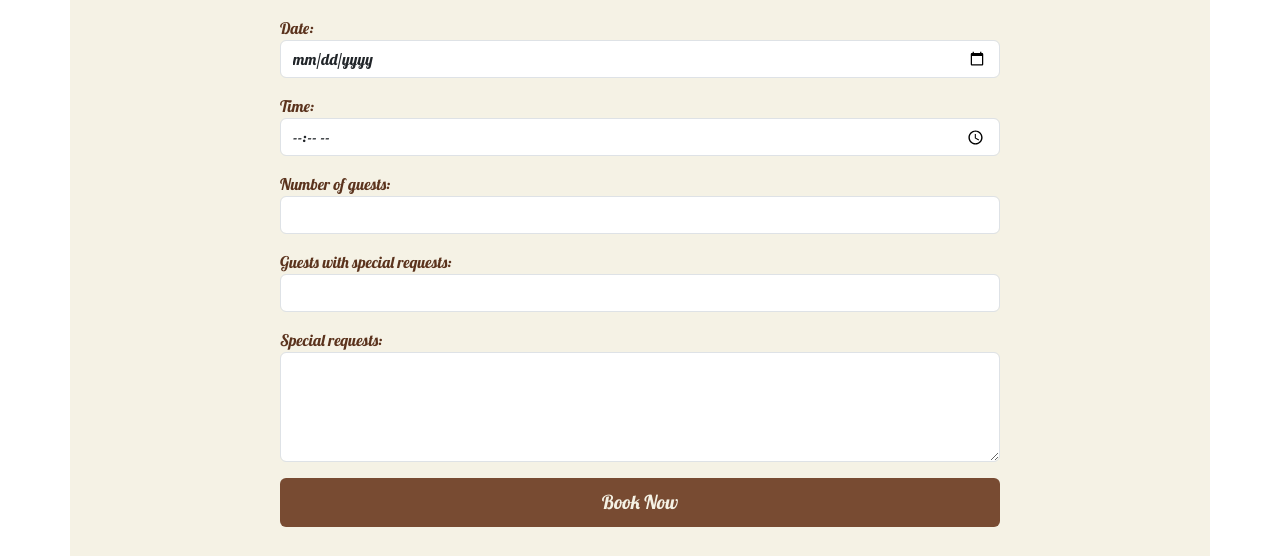
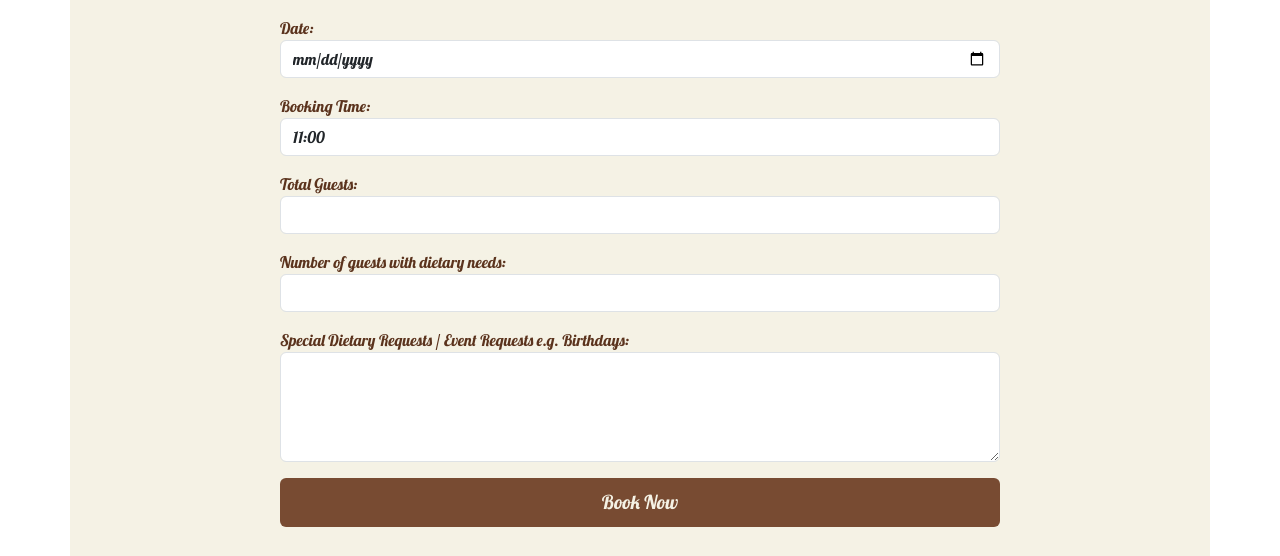
Before and after one commit to Mickyreegs/the_bakers_cottage, a Django app: page /bookings/ in a window 1280 px wide. Shown: the part 774-1330 px from the top of the page. Run offline with Django 4.2, Linux system fonts and the light colour scheme; data that the repository does not hold is empty; parts of the project's set-up code (start-up, migrations or seed data) failed here and were passed over; some libraries are stand-ins or nearby versions.

Commit message:
Fix up bookings form so validation occurs correctly

```diff
--- a/bookings/forms.py
+++ b/bookings/forms.py
@@ -5,6 +5,13 @@ from .models import Booking
 class BookingForm(forms.ModelForm):
     guest_name = forms.CharField(required=False, label="Guest Name (if not logged in)")
     guest_email = forms.EmailField(required=False, label="Guest Email (if not logged in)")
+    time = forms.ChoiceField(
+        choices=[(f"{h:02d}:{m:02d}", f"{h:02d}:{m:02d}") for h in range(11, 17) for m in [0, 15, 30, 45]],
+        required=True,
+        label="Booking Time",
+        widget=forms.Select(attrs={"class": "form-control"})
+    )
+
 
     def __init__(self, *args, **kwargs):
         user = kwargs.pop('user', None)
@@ -27,10 +34,15 @@ class BookingForm(forms.ModelForm):
             'guests_with_special_requests',
             'special_requests'
             ]
+        labels = {
+            "number_of_guests": "Total Guests",
+            "guests_with_special_requests": "Number of guests with dietary needs",
+            "special_requests": "Special Dietary Requests / Event Requests e.g. Birthdays",
+        }
         widgets = {
             'package': forms.Select(attrs={"class": "form-control"}),
-            'date': forms.DateInput(attrs={"type": "date", "class": "form-control"}),
-            'time': forms.TimeInput(attrs={"type": "time", "class": "form-control"}),
+            'date': forms.DateInput(attrs={"type": "date", "class": "form-control", "min": now().date()}),
+            'time': forms.Select(attrs={"class": "form-control"}),
             'number_of_guests': forms.NumberInput(attrs={"class": "form-control"}),
             'guests_with_special_requests': forms.NumberInput(attrs={"class": "form-control"}),
             'special_requests': forms.Textarea(attrs={"class": "form-control", "rows": 4}),
@@ -53,23 +65,25 @@ class BookingForm(forms.ModelForm):
         return time
 
 
-    def clean_guests_with_special_requests(self):
-        special_request_guests = self.cleaned_data.get("guests_with_special_requests", 0)
-        total_guests = self.cleaned_data.get("number_of_guests", 1)
-
-        if special_request_guests and special_request_guests > total_guests:
-            raise forms.ValidationError("Number of guests with special requests cannot exceed the total number of guests.")
-
-        return special_request_guests
-
-
     def clean(self):
         cleaned_data = super().clean()
         guest_name = cleaned_data.get("guest_name")
         guest_email = cleaned_data.get("guest_email")
         customer = self.instance.customer
+        special_request_guests = cleaned_data.get("guests_with_special_requests") or 0
+        total_guests = cleaned_data.get("number_of_guests") or 1
 
-        if not customer and (not guest_name or not guest_email):
-            raise forms.ValidationError("Guest bookings require both a name and an email.")
+        if not customer:
+            if not guest_name:
+                self.add_error("guest_name", "Guest bookings require a name.")
+            if not guest_email:
+                self.add_error("guest_email", "Guest bookings require an email.")
+
+        if special_request_guests > total_guests:
+            self.add_error(
+                "guests_with_special_requests",
+                "The number of guests with special requests cannot exceed the total number of guests."
+            )
+
 
         return cleaned_data
--- a/bookings/templates/bookings/bookings.html
+++ b/bookings/templates/bookings/bookings.html
@@ -50,7 +50,18 @@
                             </div>
                         {% endfor %}
                     {% endif %}
-
+                    {% if form.errors %}
+                        <div class="alert alert-danger">
+                            <strong>Oops! Something went wrong:</strong>
+                            <ul>
+                                {% for field, errors in form.errors.items %}
+                                    {% for error in errors %}
+                                        <li>{{ error }}</li>
+                                    {% endfor %}
+                                {% endfor %}
+                            </ul>
+                        </div>
+                    {% endif %}
                     <form method="POST" id="booking-form" class="w-100">
                         {% csrf_token %}
                         {{ form.as_p }}
--- a/bookings/views.py
+++ b/bookings/views.py
@@ -16,21 +16,15 @@ def bookings(request):
         form = BookingForm(request.POST, user=request.user)
         if form.is_valid():
             booking = form.save(commit=False)
+            booking.customer = request.user if request.user.is_authenticated else None
 
-            if request.user.is_authenticated:
-                booking.customer = request.user
-            else:
-                if not booking.guest_name or not booking.guest_email:
-                    messages.error(request, "Guest bookings require both a name and an email.")
-                    return render(request, "bookings/bookings.html", {"packages": packages, "bookings": bookings, "form": form})
             try:
-                booking.full_clean()
                 booking.save()
                 messages.success(request, "Your booking was successful! See you soon!")
                 return redirect(reverse("bookings"))
             except ValidationError as e:
-                messages.error(request, "; ".join(e.messages))
-        else:
-            form = BookingForm(user=request.user)
+                for field, error_list in e.error_dict.items():
+                    for error in error_list:
+                        form.add_error(field, error)
 
     return render(request, "bookings/bookings.html", {"packages": packages, "bookings": bookings, "form": form})
--- a/static/js/script.js
+++ b/static/js/script.js
@@ -201,19 +201,4 @@ document.addEventListener("DOMContentLoaded", function () {
             console.log("Logout form submitted!");
         });
     }
-
-    // Validate number of special request guests
-    if (specialGuestsInput && totalGuestsInput) {
-        specialGuestsInput.addEventListener("input", function () {
-            let totalGuests = parseInt(totalGuestsInput.value) || 1;
-            let specialGuests = parseInt(this.value) || 0;
-
-            if (specialGuests > totalGuests) {
-                showErrorMessage(["The number of guests with special requests cannot exceed the total number of guests."]);
-                this.value = totalGuests;
-            }
-        });
-    }
-
-
 });
```
Also changed, not shown: 1 other file.
